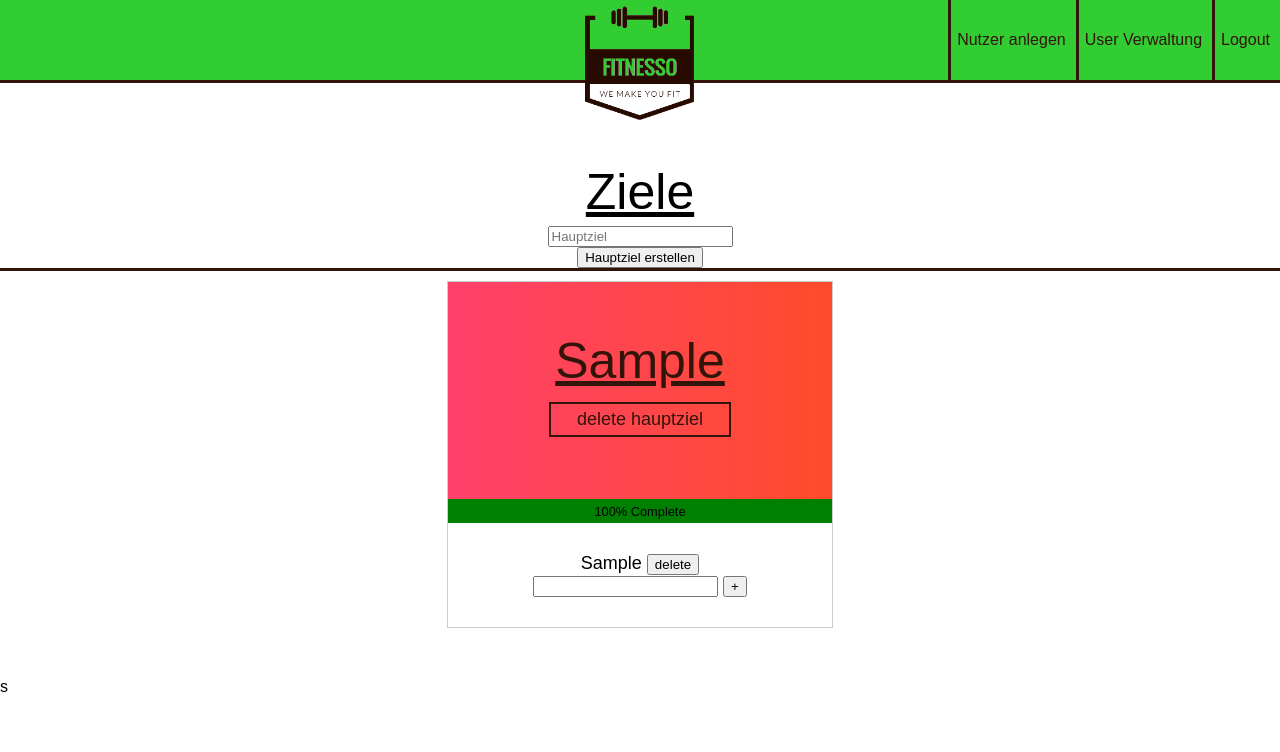
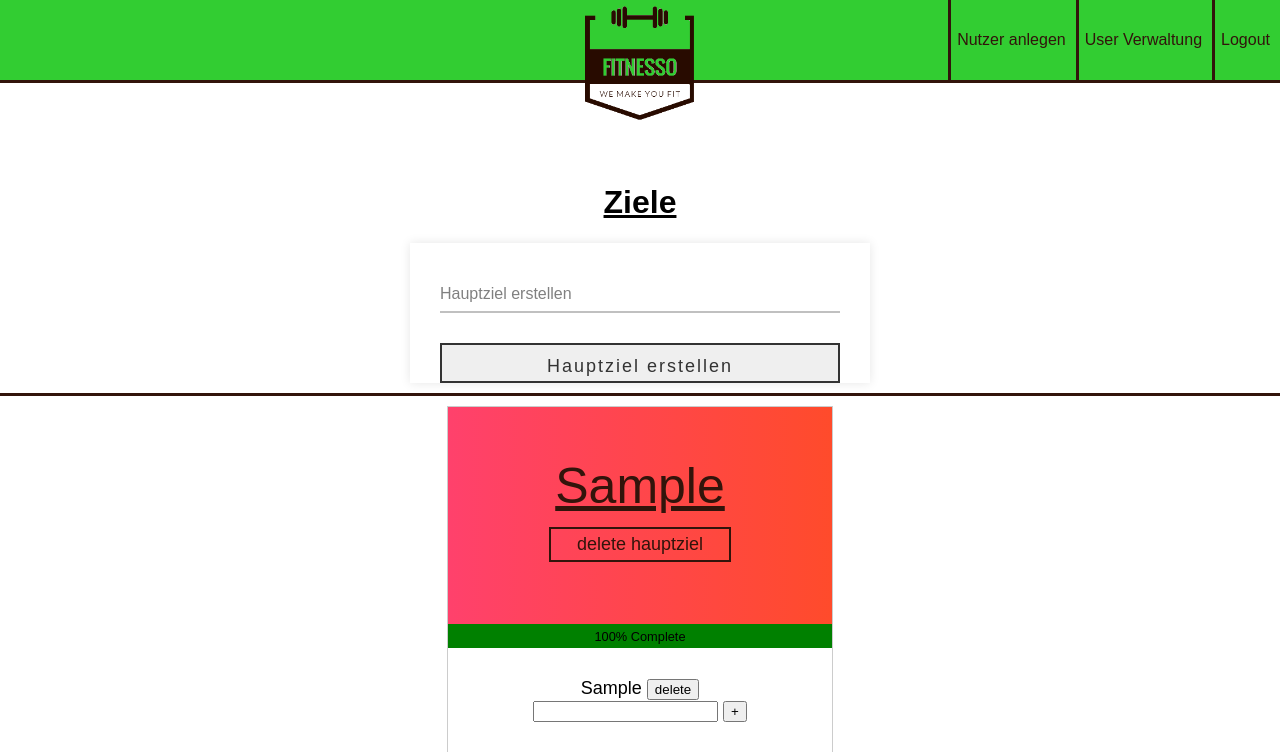
Before and after one commit to maltemosler/Fitnesso, a Django app: page /ziele/1 in a window 1280 px wide. Shown: the top 752 px of the page. Before the commit the page ends 692 px from the top, so only its background shows below. Run offline with Django 3.2, Linux system fonts and the light colour scheme; a user stored in the database is signed in; tables that the repository leaves empty hold one stand-in row (values such as "Sample post").

Commit message:
New Button Design and smaller Desing improvements

```diff
--- a/API/templates/user_anlegen.html
+++ b/API/templates/user_anlegen.html
@@ -56,9 +56,11 @@
                     <div id="register-error-password-repeat" style="display:none">Passwörter stimmen nicht übersien</div>
                     <div id="register-error-user_exist" style="display:none">Email existiert bereits</div>
                 </div>
+
+                <button id="btn" onclick="nutzer_anlegen()">
+                    <span> Nutzer anlegen</span>
+                </button>
             </div>
-
-            <button onclick="nutzer_anlegen()">Nutzer anlegen</button>
         </div>
         {% endif %}
     {% endif %}
--- a/API/templates/ziele.html
+++ b/API/templates/ziele.html
@@ -10,10 +10,20 @@
 
         <div class = "content">
             <div id = "create-goals">
-                <div id ="header"> Ziele </div>
-                <input id="home-hauptziel" type="text" placeholder="Hauptziel">
-                <button onclick="hauptziel_erstellen()">Hauptziel erstellen</button>
-                 <div id="hauptziel-create-error" style="display:none">Ziel ungültig</div>
+                <h1>Ziele</h1>
+                <div id="form">
+                    <div class="wrapper">
+                        <div class = "input-data">
+                        <input id="home-hauptziel" type="text" required>
+                            <div class="underline"></div>
+                            <label>Hauptziel erstellen</label>
+                             <div id="hauptziel-create-error" style="display:none">Ziel ungültig</div>
+                        </div>
+                    </div>
+                    <button id="btn" onclick="hauptziel_erstellen()">
+                        <span>Hauptziel erstellen</span>
+                    </button>
+                </div>
             </div>
         </div>
         <div class = "row">
--- a/static/css/goals.css
+++ b/static/css/goals.css
@@ -5,10 +5,82 @@
     border-bottom: 3px solid #32140b;
 }
 
-#header {
+h1{
     text-decoration: underline;
-    font-size: 50px;
-    padding-bottom: 5px;
+}
+
+.wrapper{
+  width: 400px;
+  background: #fff;
+  padding: 30px;
+}
+
+.wrapper .input-data{
+  height: 40px;
+  width: 100%;
+  position: relative;
+}
+
+.wrapper .input-data input{
+  height: 100%;
+  width: 100%;
+  border: none;
+  font-size: 17px;
+  border-bottom: 2px solid silver;
+  outline: none;
+  padding: 0;
+  box-sizing: border-box;
+}
+
+.input-data input:focus ~ label,
+.input-data input:valid ~ label{
+  transform: translateY(-20px);
+  font-size: 15px;
+  color: #32CD32;
+}
+
+.wrapper .input-data label{
+  position: absolute;
+  bottom: 10px;
+  left: 0;
+  color: grey;
+  pointer-events: none;
+  transition: all 0.3s ease;
+}
+
+.input-data .underline{
+  position: absolute;
+  height: 2px;
+  width: 100%;
+  bottom: 0;
+}
+
+.input-data .underline:before{
+  position: absolute;
+  content: "";
+  height: 100%;
+  width: 100%;
+  background: #32CD32;
+  transform: scaleX(0);
+  transform-origin: center;
+  transition: transform 0.3s ease;
+}
+
+.input-data input:focus ~ .underline:before,
+.input-data input:valid ~ .underline:before{
+  transform: scaleX(1);
+}
+
+#content {
+    display: flex;
+    align-items: center;
+    justify-content: center;
+    flex-direction: column;
+}
+
+#form {
+    box-shadow: 0px 0px 10px rgba(0,0,0,0.1);
+    margin-bottom: 10px;
 }
 
 .main-goal {
@@ -57,7 +129,7 @@
     font-size: 0.8em;
     position: absolute;
     text-align: center;
-     top: 5px;
+    top: 5px;
     left: 0;
     right: 0;
 }
@@ -87,3 +159,49 @@
     font-size: 50px;
     text-decoration: underline;
 }
+
+#hauptziel-create-error{
+    color: red;
+    font-size: 20px;
+}
+
+#btn{
+  display: block;
+  width: 400px;
+  height: 40px;
+  margin-left: 30px;
+  line-height: 40px;
+  font-size: 18px;
+  font-family: sans-serif;
+  text-decoration: none;
+  color: #333;
+  border: 2px solid #333;
+  letter-spacing: 2px;
+  text-align: center;
+  position: relative;
+  transition: all .35s;
+}
+
+#btn span{
+  position: relative;
+  z-index: 2;
+}
+
+#btn:after{
+  position: absolute;
+  content: "";
+  top: 0;
+  left: 0;
+  width: 0;
+  height: 100%;
+  background: #32CD32;
+  transition: all .35s;
+}
+
+#btn:hover{
+  color: #32140b;
+}
+
+#btn:hover:after{
+  width: 100%;
+}
```
Also changed, not shown: API/templates/reset_passwort.html (+8 -5 lines), static/css/create-user.css (+45 -0 lines).
